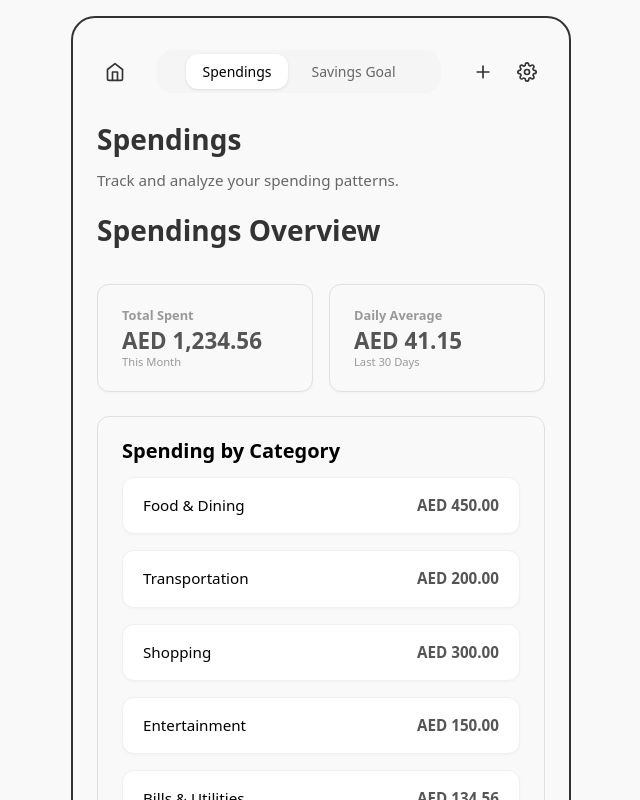
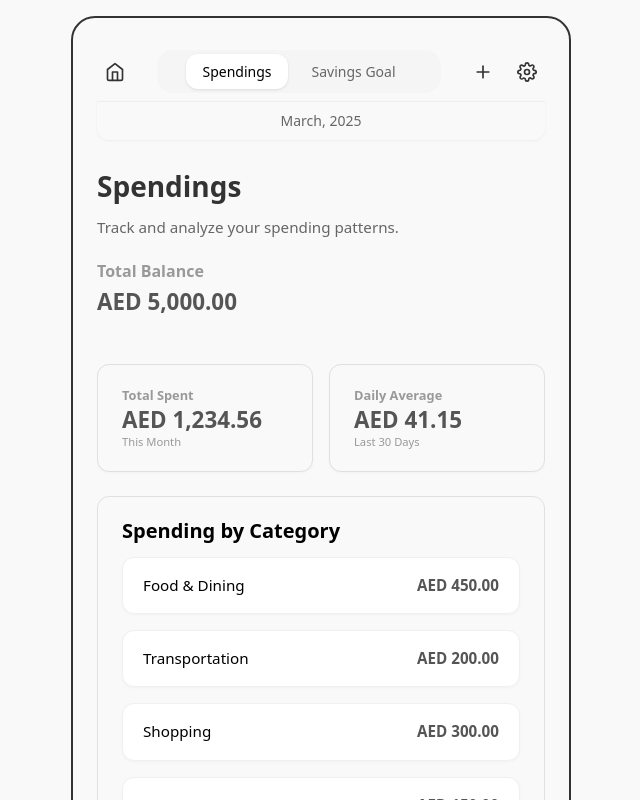
Before and after one commit to zay0od/payz-agentic-ai-hackathon, a Nuxt app: page /spendings in a window 1280 px wide. Shown: the top 800 px of the page, without its empty margins (319-959 px from the left). Built offline with nearby package versions, Linux system fonts and the light colour scheme.

Commit message:
added date label

```diff
--- a/pages/Dashboard.vue
+++ b/pages/Dashboard.vue
@@ -3,6 +3,7 @@
     <PageTransition>
       <div class="dashboard-container">
         <header class="header">
+          <div class="header-top">
             <button class="icon-button" aria-label="Home" @click="navigateTo('/dashboard')">
               <svg xmlns="http://www.w3.org/2000/svg" width="24" height="24" viewBox="0 0 24 24" fill="none" stroke="currentColor" stroke-width="2" stroke-linecap="round" stroke-linejoin="round">
                 <path d="M3 9l9-7 9 7v11a2 2 0 0 1-2 2H5a2 2 0 0 1-2-2z"/>
@@ -27,6 +28,8 @@
                 </svg>
               </button>
             </div>
+          </div>
+          <div class="month-label">March, 2025</div>
         </header>
 
         <div class="page-header">
@@ -411,11 +414,27 @@ const transactions = ref([
 
 .header {
   display: flex;
+  flex-direction: column;
+  padding: 0.5rem 0;
+  gap: 0.5rem;
+  margin-bottom: 0;
+}
+
+.header-top {
+  display: flex;
   align-items: center;
   justify-content: space-between;
+  gap: 1rem;
+}
+
+.month-label {
+  font-size: 0.875rem;
+  color: #666;
+  font-weight: 400;
+  text-align: center;
   padding: 0.5rem 0;
-  gap: 1rem;
-  margin-bottom: 0;
+  border-top: 1px solid #eee;
+  width: 100%;
 }
 
 .tabs {
--- a/pages/savings.vue
+++ b/pages/savings.vue
@@ -3,6 +3,7 @@
     <PageTransition>
       <div class="savings-container">
         <header class="header">
+          <div class="header-top">
             <button class="icon-button" aria-label="Home" @click="navigateTo('/dashboard')">
               <svg xmlns="http://www.w3.org/2000/svg" width="24" height="24" viewBox="0 0 24 24" fill="none" stroke="currentColor" stroke-width="2" stroke-linecap="round" stroke-linejoin="round">
                 <path d="M3 9l9-7 9 7v11a2 2 0 0 1-2 2H5a2 2 0 0 1-2-2z"/>
@@ -27,6 +28,8 @@
                 </svg>
               </button>
             </div>
+          </div>
+          <div class="month-label">March, 2025</div>
         </header>
 
         <div class="page-header">
@@ -142,11 +145,30 @@ definePageMeta({
 
 .header {
   display: flex;
+  flex-direction: column;
+  padding: 0.5rem 0;
+  gap: 0.5rem;
+  margin-bottom: 0;
+}
+
+.header-top {
+  display: flex;
   align-items: center;
   justify-content: space-between;
-  padding: 0.5rem 0;
   gap: 1rem;
-  margin-bottom: 0;
+}
+
+.month-label {
+  font-size: 0.875rem;
+  color: #666;
+  font-weight: 500;
+  text-align: center;
+  padding: 0.75rem 0;
+  border-top: 1px solid #eee;
+  width: 100%;
+  background-color: #f9f9f9;
+  border-radius: 0 0 0.75rem 0.75rem;
+  box-shadow: 0 1px 3px rgba(0, 0, 0, 0.05);
 }
 
 .tabs {
--- a/pages/spendings.vue
+++ b/pages/spendings.vue
@@ -3,6 +3,7 @@
     <PageTransition>
       <div class="spendings-container">
         <header class="header">
+          <div class="header-top">
             <button class="icon-button" aria-label="Home" @click="navigateTo('/dashboard')">
               <svg xmlns="http://www.w3.org/2000/svg" width="24" height="24" viewBox="0 0 24 24" fill="none" stroke="currentColor" stroke-width="2" stroke-linecap="round" stroke-linejoin="round">
                 <path d="M3 9l9-7 9 7v11a2 2 0 0 1-2 2H5a2 2 0 0 1-2-2z"/>
@@ -27,6 +28,8 @@
                 </svg>
               </button>
             </div>
+          </div>
+          <div class="month-label">March, 2025</div>
         </header>
 
         <div class="page-header">
@@ -35,7 +38,11 @@
         </div>
 
         <div class="content">
-          <h1 class="page-title">Spendings Overview</h1>
+
+          <div class="total-balance">
+            <h2>Total Balance</h2>
+            <p class="amount">AED 5,000.00</p>
+          </div>
 
           <div class="spending-stats">
             <div class="stat-card">
@@ -124,11 +131,30 @@ definePageMeta({
 
 .header {
   display: flex;
+  flex-direction: column;
+  padding: 0.5rem 0;
+  gap: 0.5rem;
+  margin-bottom: 0;
+}
+
+.header-top {
+  display: flex;
   align-items: center;
   justify-content: space-between;
-  padding: 0.5rem 0;
   gap: 1rem;
-  margin-bottom: 0;
+}
+
+.month-label {
+  font-size: 0.875rem;
+  color: #666;
+  font-weight: 500;
+  text-align: center;
+  padding: 0.75rem 0;
+  border-top: 1px solid #eee;
+  width: 100%;
+  background-color: #f9f9f9;
+  border-radius: 0 0 0.75rem 0.75rem;
+  box-shadow: 0 1px 3px rgba(0, 0, 0, 0.05);
 }
 
 .tabs {
@@ -216,6 +242,23 @@ definePageMeta({
   line-height: 1.5;
 }
 
+.total-balance {
+  margin-bottom: 1.4rem;
+}
+
+.total-balance h2 {
+  font-size: 1rem;
+  color: #999;
+  margin-bottom: 0.75rem;
+}
+
+.amount {
+  font-size: 1.4rem;
+  font-weight: 600;
+  margin-bottom: 0.25rem;
+  color: #555;
+}
+
 .spending-stats {
   display: grid;
   grid-template-columns: repeat(auto-fit, minmax(200px, 1fr));
@@ -235,13 +278,6 @@ definePageMeta({
   font-size: 0.8rem;
   color: #999;
   margin-bottom: 0.5rem;
-}
-
-.amount {
-  font-size: 1.4rem;
-  font-weight: 600;
-  margin-bottom: 0.25rem;
-  color: #555;
 }
 
 .period {
```
Lines whose indentation alone changed are shown as unchanged.
